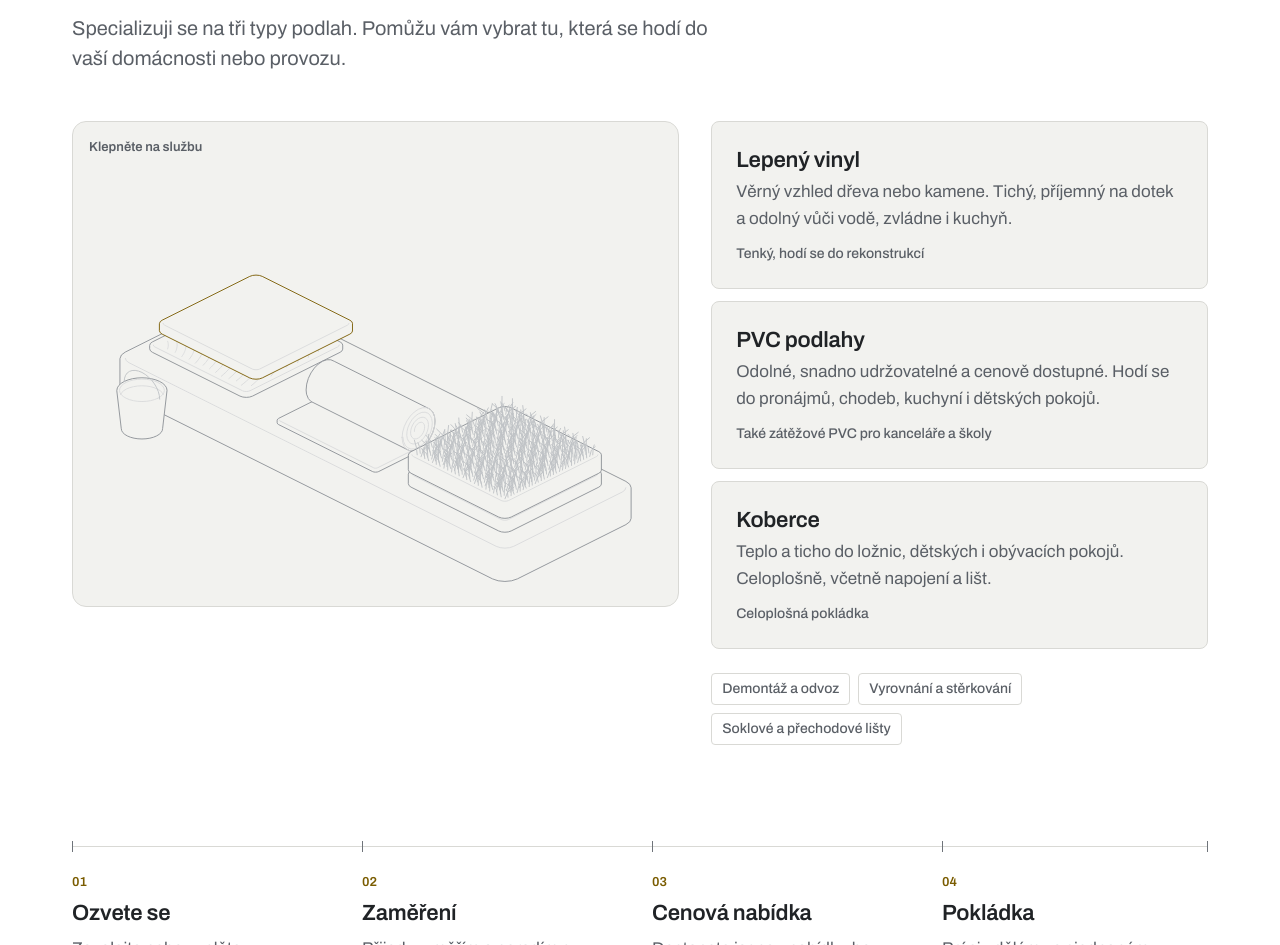
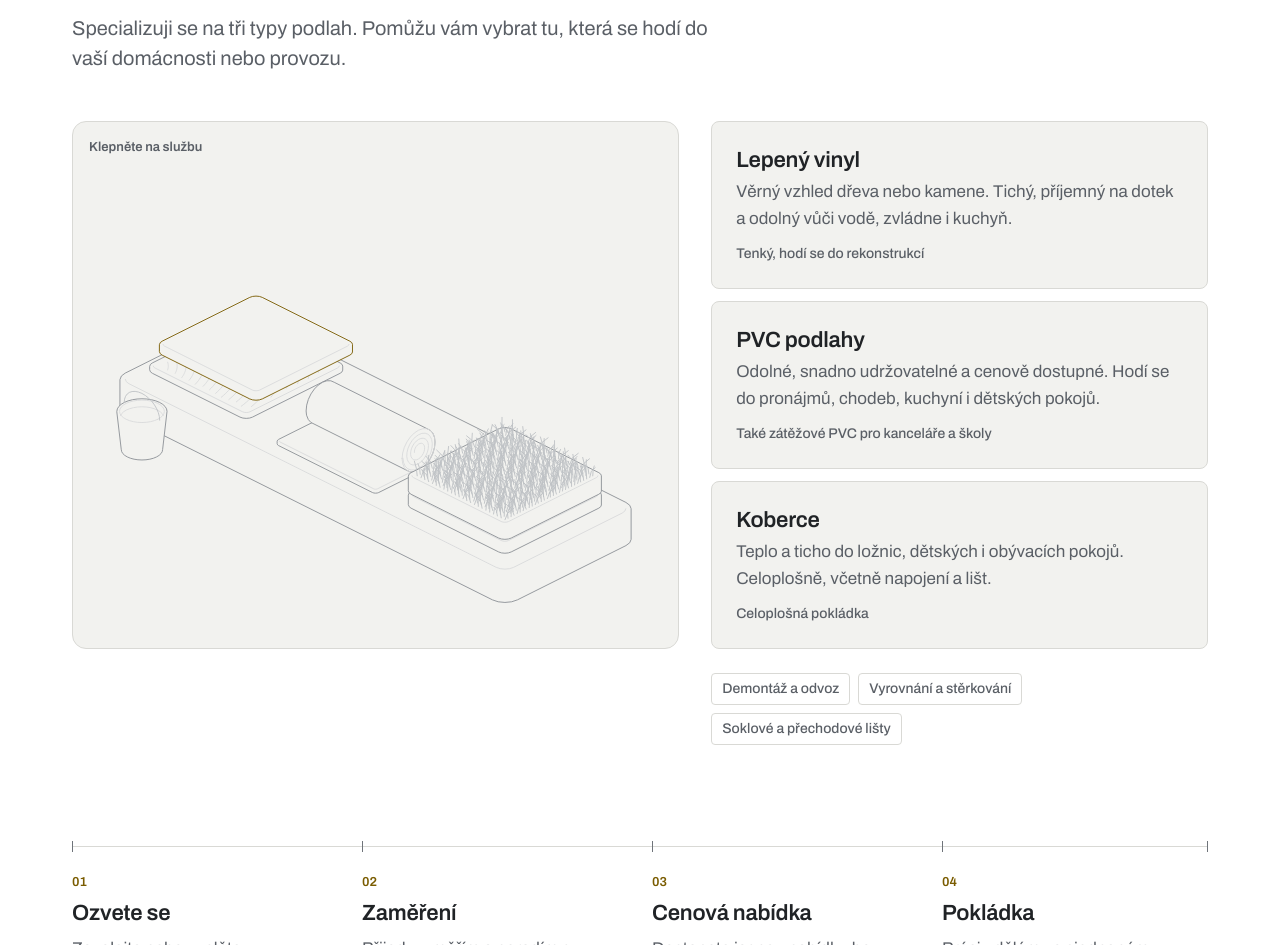
Before and after one commit to vana-michal/podlaharstvi-sorm, a plain HTML site: page index.html in a window 1280 px wide. Shown: the part 982-1927 px from the top of the page. Drawn offline with Linux system fonts and the light colour scheme.

Commit message:
zvetseni hairline bloku

```diff
--- a/css/bundle.css
+++ b/css/bundle.css
@@ -138,9 +138,13 @@ body {
 }
 
 /* ---------- Služby s hairline animací ---------- */
-.sp-services { display: grid; grid-template-columns: 1.1fr 0.9fr; gap: var(--space-8); align-items: start; }
-.sp-floors { position: sticky; top: var(--space-6); border: 1px solid var(--line); border-radius: var(--radius-lg); background: var(--surface-raised); overflow: hidden; }
-.sp-floors__stage { width: 100%; }
+/* kresba je stejně vysoká jako karty: sloupec karet se rozpustí do mřížky, štítky doplňkových služeb mají vlastní řádek */
+.sp-services { display: grid; grid-template-columns: 1.1fr 0.9fr; gap: 0 var(--space-8); align-items: start; }
+.sp-services__cards { display: contents; }
+.sp-services .sp-extras { grid-column: 2; }
+.sp-floors { position: relative; align-self: stretch; display: grid; place-items: center; container-type: size; border: 1px solid var(--line); border-radius: var(--radius-lg); background: var(--surface-raised); overflow: hidden; }
+/* plocha kresby drží poměr 5 : 4 (na něm stojí trefování myší) a vejde se do panelu na šířku i na výšku */
+.sp-floors__stage { width: min(100cqw, 125cqh); }
 .sp-floors__tag { position: absolute; top: var(--space-4); left: var(--space-4); z-index: 1; pointer-events: none; }
 .sp-floors__tag[data-on="true"] { color: var(--accent-ink); }
 .sp-floors__hint { position: absolute; right: var(--space-4); bottom: var(--space-3); pointer-events: none; }
@@ -160,9 +164,10 @@ body {
 .sp-extras span { font-family: var(--font-sans); font-size: 14px; font-weight: 500; line-height: 18px; padding: 6px 10px; border: 1px solid var(--line); border-radius: var(--radius-sm); color: var(--ink-muted); }
 @media (max-width: 720px) {
   .sp-services { grid-template-columns: 1fr; }
+  .sp-services .sp-extras { grid-column: auto; }
   /* kresba zůstává vidět, i když se scrolluje ke kartě 02 a 03 */
-  .sp-floors { top: calc(var(--sp-header-h, 0px) + var(--space-2)); z-index: 2; }
-  .sp-floors__stage { aspect-ratio: auto; height: min(34vh, calc((100vw - 34px) * 0.8)); }
+  .sp-floors { position: sticky; top: calc(var(--sp-header-h, 0px) + var(--space-2)); z-index: 2; align-self: start; display: block; container-type: normal; margin-bottom: var(--space-8); }
+  .sp-floors__stage { width: 100%; aspect-ratio: auto; height: min(34vh, calc((100vw - 34px) * 0.8)); }
   .sp-service { padding: var(--space-4); scroll-margin-top: calc(var(--sp-header-h, 0px) + 34vh + var(--space-6)); }
 }
 
--- a/css/site.css
+++ b/css/site.css
@@ -17,8 +17,7 @@ html { scroll-padding-top: var(--sp-header-h); }
 .site-section__inner { max-width: calc(var(--container) - 2 * var(--space-8)); margin: 0 auto; }
 .site-section .sp-section-head { margin-bottom: var(--space-12); }
 
-/* Služby: kresba se lepí pod hlavičkou, postup na konci sekce */
-.sp-floors { top: calc(var(--sp-header-h) + var(--space-6)); }
+/* Služby: postup na konci sekce */
 .site-steps { margin-top: var(--space-24); }
 
 /* Reference: každá se připne zvlášť, proto pod sebou; při omezeném pohybu mřížka 2 sloupce */
--- a/design-system/components/bundle.css
+++ b/design-system/components/bundle.css
@@ -138,9 +138,13 @@ body {
 }
 
 /* ---------- Služby s hairline animací ---------- */
-.sp-services { display: grid; grid-template-columns: 1.1fr 0.9fr; gap: var(--space-8); align-items: start; }
-.sp-floors { position: sticky; top: var(--space-6); border: 1px solid var(--line); border-radius: var(--radius-lg); background: var(--surface-raised); overflow: hidden; }
-.sp-floors__stage { width: 100%; }
+/* kresba je stejně vysoká jako karty: sloupec karet se rozpustí do mřížky, štítky doplňkových služeb mají vlastní řádek */
+.sp-services { display: grid; grid-template-columns: 1.1fr 0.9fr; gap: 0 var(--space-8); align-items: start; }
+.sp-services__cards { display: contents; }
+.sp-services .sp-extras { grid-column: 2; }
+.sp-floors { position: relative; align-self: stretch; display: grid; place-items: center; container-type: size; border: 1px solid var(--line); border-radius: var(--radius-lg); background: var(--surface-raised); overflow: hidden; }
+/* plocha kresby drží poměr 5 : 4 (na něm stojí trefování myší) a vejde se do panelu na šířku i na výšku */
+.sp-floors__stage { width: min(100cqw, 125cqh); }
 .sp-floors__tag { position: absolute; top: var(--space-4); left: var(--space-4); z-index: 1; pointer-events: none; }
 .sp-floors__tag[data-on="true"] { color: var(--accent-ink); }
 .sp-floors__hint { position: absolute; right: var(--space-4); bottom: var(--space-3); pointer-events: none; }
@@ -160,9 +164,10 @@ body {
 .sp-extras span { font-family: var(--font-sans); font-size: 14px; font-weight: 500; line-height: 18px; padding: 6px 10px; border: 1px solid var(--line); border-radius: var(--radius-sm); color: var(--ink-muted); }
 @media (max-width: 720px) {
   .sp-services { grid-template-columns: 1fr; }
+  .sp-services .sp-extras { grid-column: auto; }
   /* kresba zůstává vidět, i když se scrolluje ke kartě 02 a 03 */
-  .sp-floors { top: calc(var(--sp-header-h, 0px) + var(--space-2)); z-index: 2; }
-  .sp-floors__stage { aspect-ratio: auto; height: min(34vh, calc((100vw - 34px) * 0.8)); }
+  .sp-floors { position: sticky; top: calc(var(--sp-header-h, 0px) + var(--space-2)); z-index: 2; align-self: start; display: block; container-type: normal; margin-bottom: var(--space-8); }
+  .sp-floors__stage { width: 100%; aspect-ratio: auto; height: min(34vh, calc((100vw - 34px) * 0.8)); }
   .sp-service { padding: var(--space-4); scroll-margin-top: calc(var(--sp-header-h, 0px) + 34vh + var(--space-6)); }
 }
 
--- a/index.html
+++ b/index.html
@@ -107,7 +107,7 @@
         <div class="sp-floors__stage" id="floors-stage"></div>
       </div>
 
-      <div>
+      <div class="sp-services__cards">
         <!-- OVĚŘIT: orientační ceny za m² zatím nezveřejněné, rozhodne klient -->
         <ul class="sp-service-list">
           <li><button class="sp-service" type="button" data-i="0" aria-pressed="false">
```
Also changed, not shown: design-system/components/ServiceFloors/preview.html (+1 -1 lines), 1 other file.
